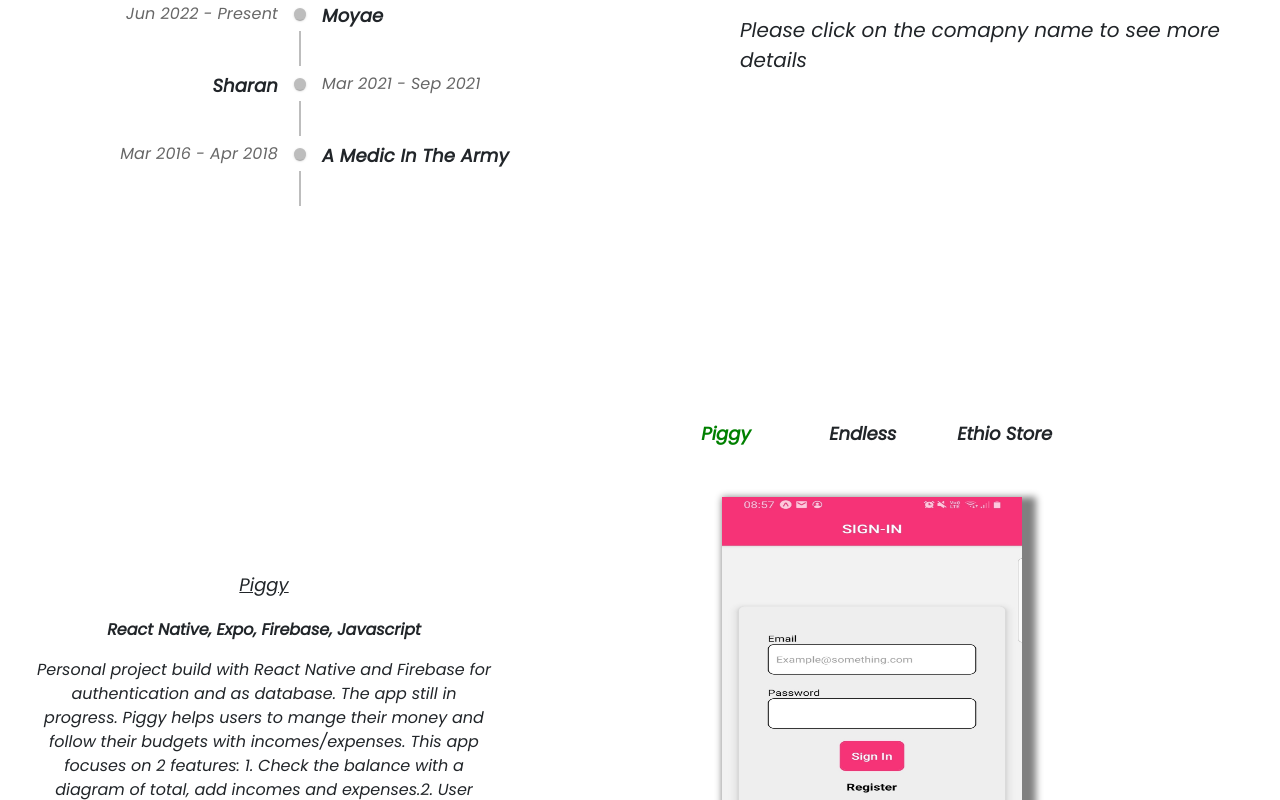
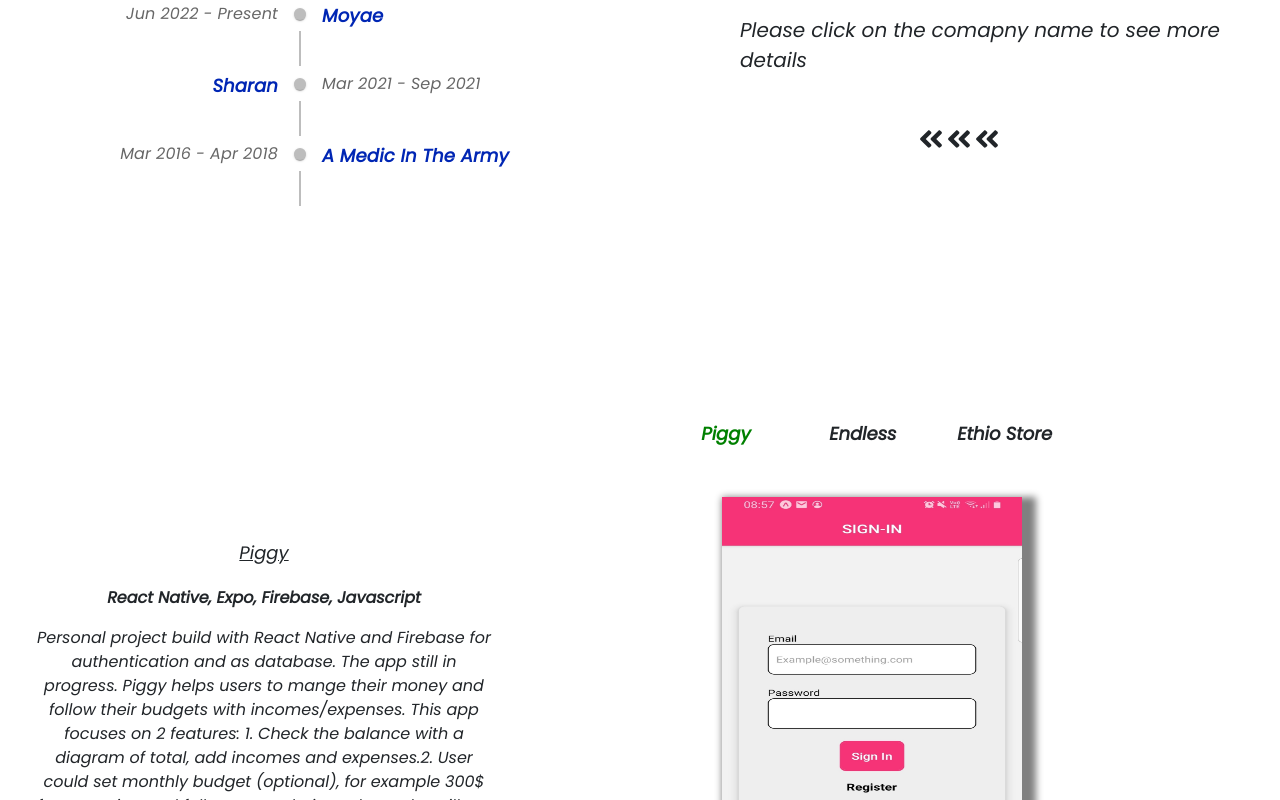
Before and after one commit to Adise211/portofolio, a React (Create React App) app: page / in a window 1280 px wide. Shown: the part 1540-2340 px from the top of the page. Built offline with nearby package versions, Linux system fonts and the light colour scheme.

Commit message:
some style to extra style to experience

```diff
--- a/src/components/experience/Experience.js
+++ b/src/components/experience/Experience.js
@@ -1,7 +1,8 @@
-// import { Dialog } from "@mui/material";
 import React from 'react';
 import OppositeContentTimeline from "../timeline/TimeLine.js";
+import { FaAngleDoubleLeft } from "react-icons/fa";
 import './experience.css';
+
 
 const Experience = () => {
     return (
@@ -14,12 +15,16 @@ const Experience = () => {
 
             <div className='e-right'>
                 <div className='e-wrapper'>
-                    {/* <div className="jobDesc"></div> */}
                     <div
                         className="open-text"
                         style={{ fontSize: 20 }}
                     >
                         Please click on the comapny name to see more details
+                    </div>
+                    <div className='arrows'>
+                        <FaAngleDoubleLeft style={{ fontSize: 28 }}/>
+                        <FaAngleDoubleLeft style={{ fontSize: 28 }}/>
+                        <FaAngleDoubleLeft style={{ fontSize: 28 }}/>
                     </div>
                 </div>
             </div>
--- a/src/components/experience/experience.css
+++ b/src/components/experience/experience.css
@@ -29,6 +29,24 @@
     margin-top: 50px;
 }
 
+.arrows {
+    margin-top: 50px;
+    margin-left: 300px;
+    position: relative;
+    animation-name: direct;
+    animation-duration: 3s;
+    animation-iteration-count: infinite;
+}
+
+@keyframes direct {
+    0%   { right: 0px; }
+    25%  { right: 100;}
+    50%  { right: 150px;}
+    /* 75%  { left: 100px; }
+    100% { right: 150px; } */
+  }
+
+
 /* .jobDesc {
     height: 200px;
     width: 200px;
--- a/src/components/projects/Projects.css
+++ b/src/components/projects/Projects.css
@@ -39,7 +39,7 @@
 .p-info {
   width: 60%;
   position: relative;
-  bottom: 90%;
+  bottom: 95%;
   right: 120px;
   text-align: center;
 }
--- a/src/components/timeline/TimeLine.css
+++ b/src/components/timeline/TimeLine.css
@@ -3,7 +3,18 @@
     font-weight: 600;
     cursor: pointer;
     font-family: 'Poppins', sans-serif;
+    animation-name: companyName;
+    animation-duration: 4s;
+    animation-iteration-count: infinite;
 }
+
+@keyframes companyName {
+    0%   {color: blueviolet;}
+    25%  {color:yellow; }
+    50%  {color:blue; }
+    75%  {color:green;}
+    100% {color:red; }
+  }
 
 .company:hover {
     color: purple;
```
